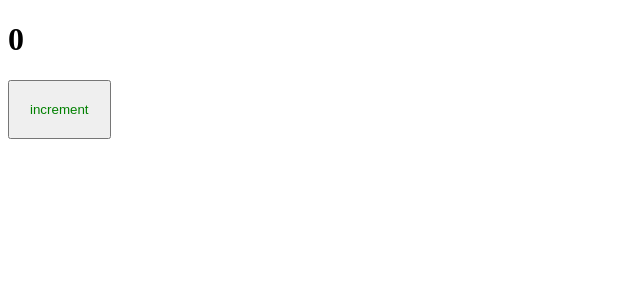
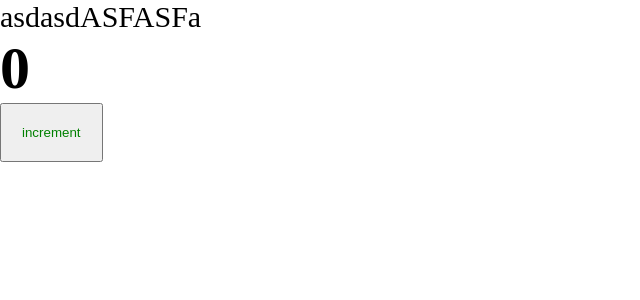
Before and after one commit to dima92/production_project, a React app: page / in a window 1280 px wide. Shown: the top 300 px of the page, without its empty margins (0-640 px from the left). Built offline with nearby package versions, Linux system fonts and the light colour scheme.

Commit message:
Настраиваем css modules

```diff
--- a/package.json
+++ b/package.json
@@ -27,6 +27,7 @@
     "@types/webpack-dev-server": "^4.7.2",
     "css-loader": "^6.8.1",
     "html-webpack-plugin": "^5.6.0",
+    "mini-css-extract-plugin": "^2.7.6",
     "sass": "^1.69.7",
     "sass-loader": "^13.3.3",
     "style-loader": "^3.3.3",
--- /dev/null
+++ b/src/App.tsx
@@ -0,0 +1,13 @@
+import Counter from "./components/Counter";
+import './index.scss';
+
+const App = () => {
+  return (
+      <div className="app">
+        asdasdASFASFa
+        <Counter />
+      </div>
+  );
+};
+
+export default App;
--- /dev/null
+++ b/src/index.scss
@@ -0,0 +1,9 @@
+* {
+  margin: 0;
+  padding: 0;
+  box-sizing: border-box;
+}
+
+.app {
+  font-size: 30px;
+}
--- a/src/index.tsx
+++ b/src/index.tsx
@@ -1,9 +1,7 @@
 import {render} from "react-dom";
-import Counter from "./components/Counter";
+import App from "./App";
 
 render(
-    <div>
-      <Counter/>
-    </div>,
+    <App />,
     document.getElementById('root')
 )
```
Also changed, not shown: src/global.d.ts (added, +7 -0 lines), 4 other files (tests, documents, lock files or other folders).
